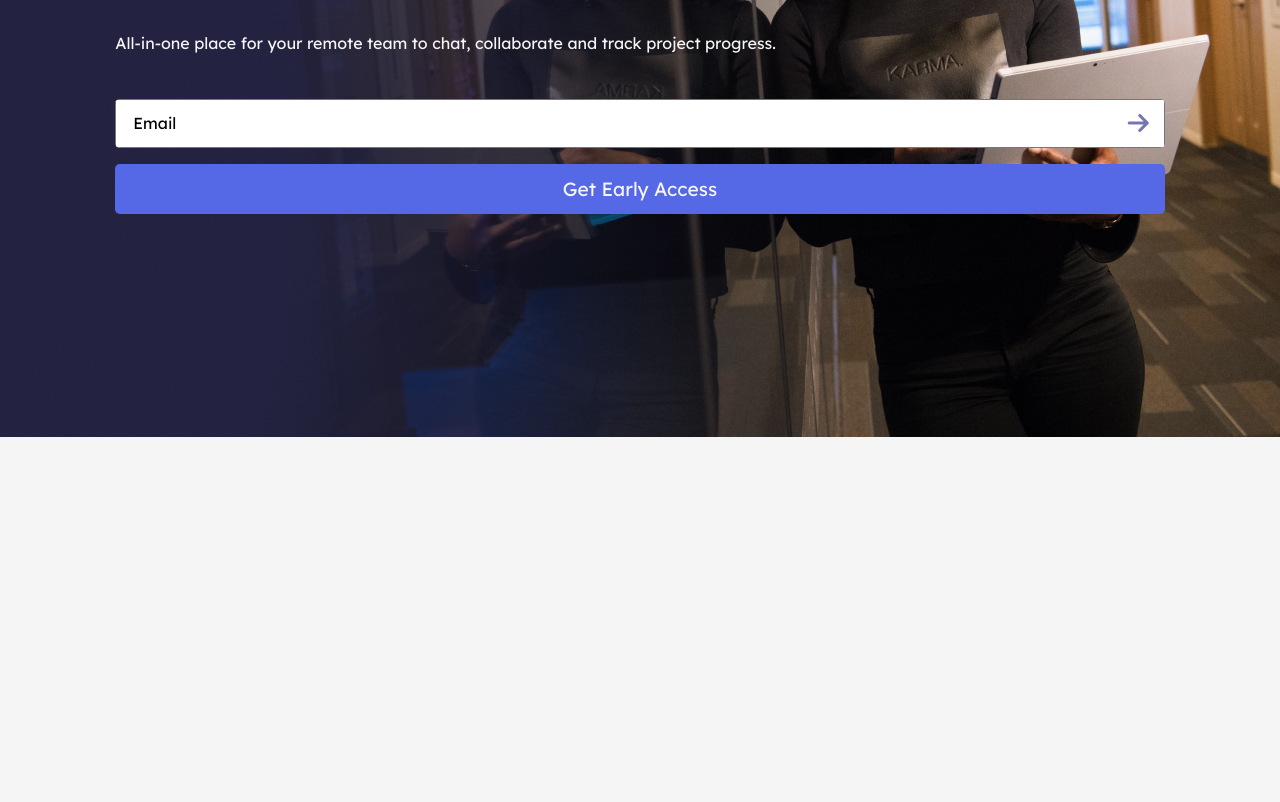
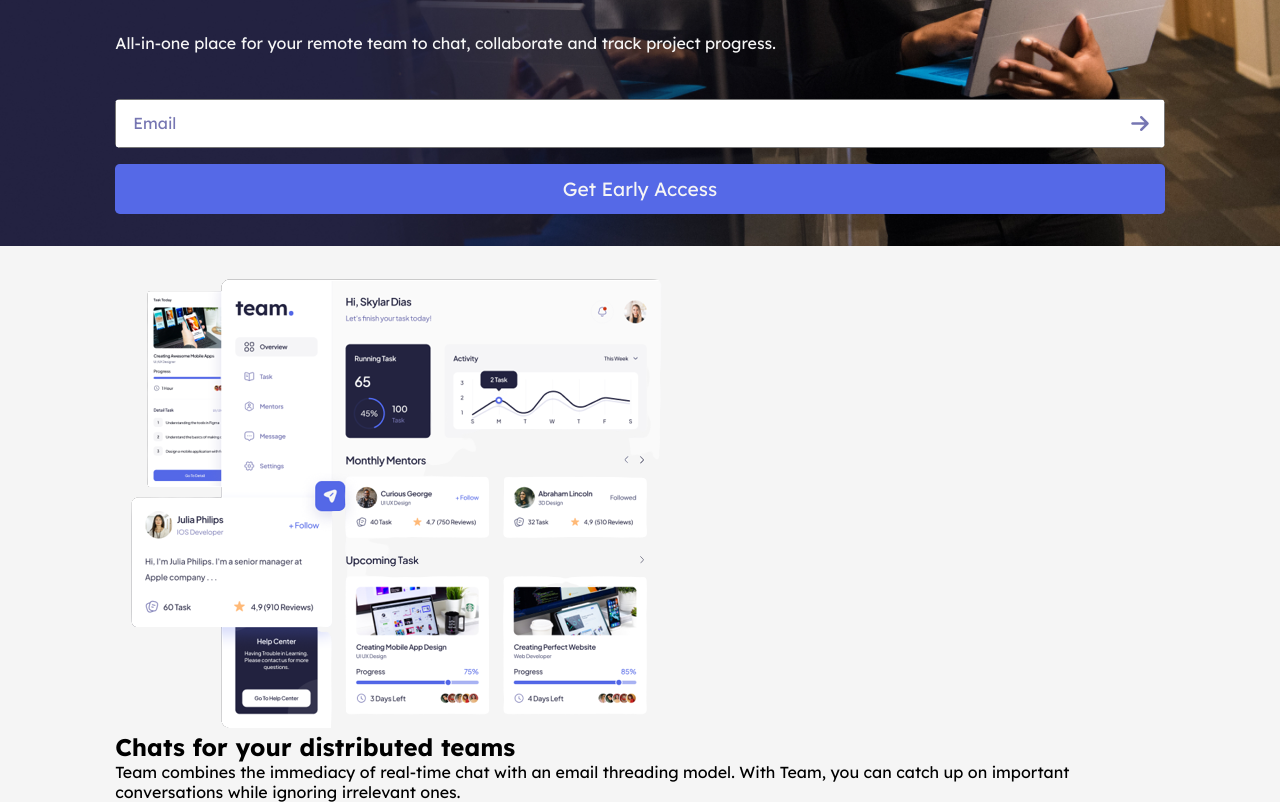
Before and after one commit to Kevin-Kigotho/Team-Landing-Page, a plain HTML site: page index.html in a window 1280 px wide. Shown: the part 363-1165 px from the top of the page. Before the commit the page ends 800 px from the top, so only its background shows below. Drawn offline with Linux system fonts and the light colour scheme.

Commit message:
added mockup section styling is pending

```diff
--- a/css/style.css
+++ b/css/style.css
@@ -14,7 +14,7 @@
   --color-link: hsl(232, 75%, 62%);
   --color-btn-hover: hsla(232, 75%, 62%, 0.5);
   --color-link-hover: hsl(232, 51%, 53%);
-  --color-input-text: hsl(240, 28, 58);
+  --color-input-text: hsl(240, 28%, 58%);
 
   --fs-h1: 3.125rem; /*50px*/
   --fs-h1-mobile: 2rem; /*32px*/
@@ -57,7 +57,7 @@ img {
 body {
   font-family: var(--ff-body);
   background-color: var(--off-white);
-  overflow: hidden;
+  overflow-x: hidden;
 }
 
 input {
@@ -71,7 +71,7 @@ header {
   background-size: cover;
   background-position: 75% 50%;
   background-repeat: no-repeat;
-  min-height: 100vh;
+  /* min-height: 100vh; */
   display: flex;
   flex-direction: column;
 }
@@ -152,3 +152,10 @@ header .cta .cta__btn {
   border-radius: 0.3rem;
   cursor: pointer;
 }
+
+/* MOCKUP SECTION */
+
+.mockup {
+  padding: 2rem 9%;
+  height: 20rem;
+}
--- a/index.html
+++ b/index.html
@@ -25,6 +25,8 @@
           <a href="index.html" class="logo">
             <img src="img/Logo.png" alt="logo image" />
           </a>
+
+          <!-- navmenu section section off-screen in mobile & tablet viewport width -->
           <div class="navmenu">
             <ul class="links">
               <il><a href="#">Product</a></il>
@@ -34,14 +36,18 @@
             </ul>
             <button class="cta">Get Access</button>
           </div>
+
+          <!-- menu burger for off-screen navmenu -->
           <a class="burger">
-            <i class="fa-solid fa-bars fa-2xl" style="color: #f5f5f5"></i>
+            <i class="fa-solid fa-bars fa-lg" style="color: #f5f5f5"></i>
           </a>
         </nav>
 
+        <!-- Hero section -->
         <div class="hero">
           <div class="hero__offer">
             <div class="hero__content">
+              <!-- Main heading -->
               <h1 class="heading">
                 Instant collaboration <br />
                 for remote teams
@@ -52,6 +58,7 @@
               </p>
             </div>
             <div class="cta">
+              <!-- cta input email field -->
               <div class="cta__input">
                 <input
                   type="email"
@@ -60,15 +67,38 @@
                   placeholder="Email"
                 />
                 <i
-                  class="fa-solid fa-arrow-right fa-xl"
+                  class="fa-solid fa-arrow-right fa-lg"
                   style="color: #7676b2"
                 ></i>
               </div>
+              <!-- cta button -->
               <button class="btn cta__btn">Get Early Access</button>
             </div>
           </div>
         </div>
       </header>
+
+      <!-- MOCKUP SECTION -->
+      <section class="mockup">
+        <div class="content">
+          <div class="dashboard">
+            <img
+              src="img/Mockup-1-removebg-preview.png"
+              alt="dashboard mockup design"
+              srcset=""
+            />
+          </div>
+
+          <div class="offer">
+            <h2>Chats for your distributed teams</h2>
+            <p>
+              Team combines the immediacy of real-time chat with an email
+              threading model. With Team, you can catch up on important
+              conversations while ignoring irrelevant ones.
+            </p>
+          </div>
+        </div>
+      </section>
     </main>
 
     <script src="js/script.js"></script>
```
Also changed, not shown: img/Mockup-1-removebg-preview.png (added).
